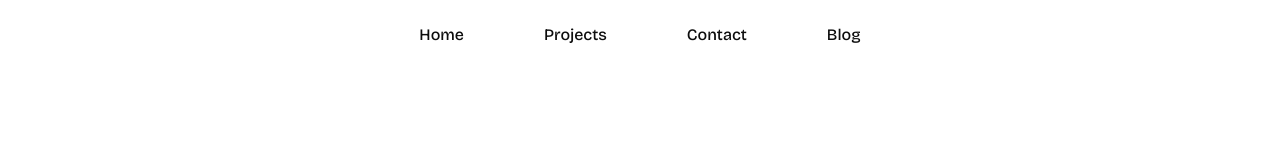
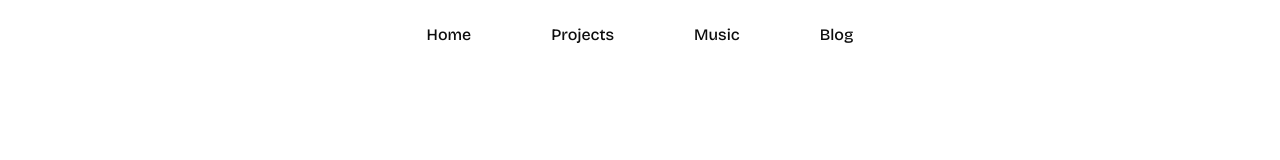
Before and after one commit to Lebo-Madikane/lebo-madikane, a Next.js app: page / in a window 1280 px wide. Shown: the top 160 px of the page. Built offline with nearby package versions, Linux system fonts and the light colour scheme.

Commit message:
add music navigation

```diff
--- a/src/components/Header/Header.js
+++ b/src/components/Header/Header.js
@@ -18,7 +18,7 @@ export default function Header() {
                 <nav className={styles.nav}>
                     <Link href="/" className={styles.navLink}>Home</Link>
                     <Link href="/#projects" className={styles.navLink}>Projects</Link>
-                    <Link href="/#contact" className={styles.navLink}>Contact</Link>
+                    <Link href="/#music" className={styles.navLink}>Music</Link>
                     <Link href="/blog" className={styles.navLink}>Blog</Link>
                 </nav>
 
@@ -41,8 +41,8 @@ export default function Header() {
                     <Link href="/#projects" className={styles.mobileNavLink} onClick={toggleMenu}>
                         Projects
                     </Link>
-                    <Link href="/#contact" className={styles.mobileNavLink} onClick={toggleMenu}>
-                        Contact
+                    <Link href="/#music" className={styles.mobileNavLink} onClick={toggleMenu}>
+                        Music
                     </Link>
                     <Link href="/blog" className={styles.mobileNavLink} onClick={toggleMenu}>
                         Blog
--- a/src/components/Music/Music.js
+++ b/src/components/Music/Music.js
@@ -8,7 +8,7 @@ import { motion } from "motion/react";
 export default function Music() {
 
     return (
-        <motion.section className={styles.musicSection}
+        <motion.section id='music' className={styles.musicSection}
             initial={{ opacity: 0, y: 40 }}
             whileInView={{ opacity: 1, y: 0 }}
             viewport={{ once: true, amount: 0.3 }}
```
